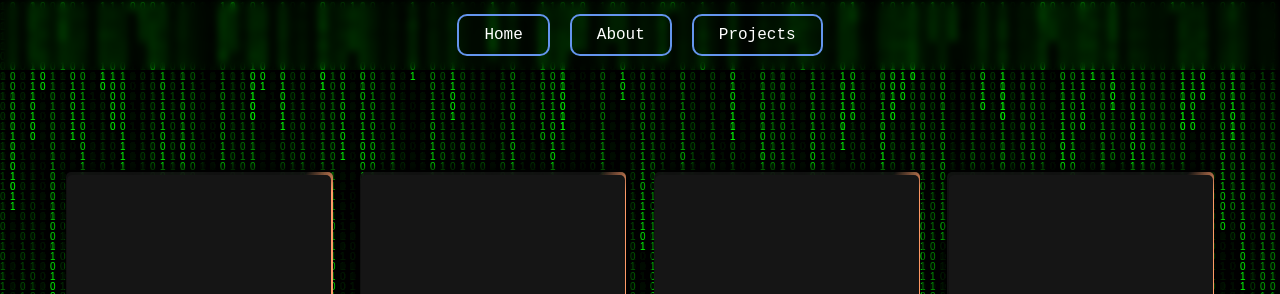
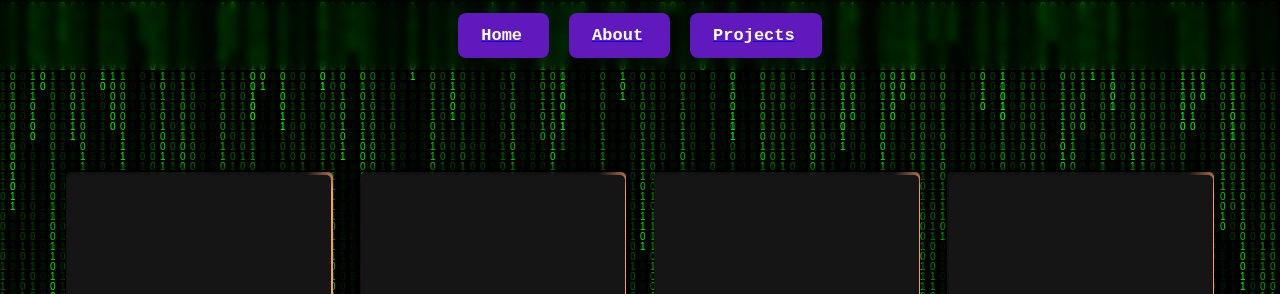
Before and after one commit to 0wme/web_portfolio, a plain HTML site: page contact.html in a window 1280 px wide. Shown: the top 294 px of the page. Drawn offline with nearby package versions, Linux system fonts and the light colour scheme.

Commit message:
Change button on Contact Page

```diff
--- a/contact.html
+++ b/contact.html
@@ -14,9 +14,33 @@
         <div class="container">
             <nav>
                 <ul>
-                    <li><a href="index.html">Home</a></li>
-                    <li><a href="about.html">About</a></li>
-                    <li><a href="projects.html">Projects</a></li>
+                    <li>
+                        <a href="index.html">
+                            <button class="cti">
+                                <div class="CTI">
+                                    Home
+                                </div>
+                            </button>
+                        </a>
+                    </li>
+                    <li>
+                        <a href="about.html">
+                            <button class="cti">
+                                <div class="CTI">
+                                    About
+                                </div>
+                            </button>
+                        </a>
+                    </li>
+                    <li>
+                        <a href="projects.html">
+                            <button class="cti">
+                                <div class="CTI">
+                                    Projects
+                                </div>
+                            </button>
+                        </a>
+                    </li>
                 </ul>
             </nav>
         </div>
--- a/stylecontact.css
+++ b/stylecontact.css
@@ -35,35 +35,73 @@ header {
     backdrop-filter: blur(4px);
 }
 
-nav {
-    display: flex;
-    justify-content: center;
-}
+
+/* ----------- Button Animation ----------- */
 
 nav ul {
-    display: flex;
-    list-style: none;
+  display: flex;
+  list-style: none;
 }
 
 nav ul li {
-    margin-right: 20px;
+  margin-right: 20px;
 }
 
 nav ul li:last-child {
-    margin-right: 0;
+  margin-right: 0;
 }
 
-nav ul li a {
-    text-decoration: none;
-    color: white;
-    border: 2px solid cornflowerblue;
-    padding: 10px 25px;
-    border-radius: 10px;
+
+.cti {
+  background-color: #6019bd;
+  padding: 10px 20px;
+  border: 3px solid transparent;
+  border-radius: 0.6em;
+  transition: 0.2s;
 }
 
-nav ul li a:hover {
-    color: #fff;
-    border-color: #fff;
+.cti:hover {
+  background-color: transparent;
+  border: 3px solid #6019bd;
+  box-shadow: 0px 0px 27px 5px #6019bd;
+  cursor: pointer;
+}
+
+.CTI {
+  color: #fff;
+  font-family: 'Courier New', Courier, monospace;
+  font-size: 17px;
+  font-weight: bold;
+  overflow: hidden;
+  border-right: 4px solid transparent;
+  white-space: nowrap;
+  margin: 0 auto;
+}
+
+.cti:hover .CTI {
+  border-right: 4px solid #6019bd;
+  animation: letters 1.75s steps(22, end),
+    cursor .4s step-end infinite;
+}
+
+@keyframes letters {
+  from {
+    width: 0;
+  }
+
+  to {
+    width: 100%;
+  }
+}
+
+@keyframes cursor {
+  from {
+    border-color: transparent
+  }
+
+  50% {
+    border-color: #6019bd
+  }
 }
 
 
```
